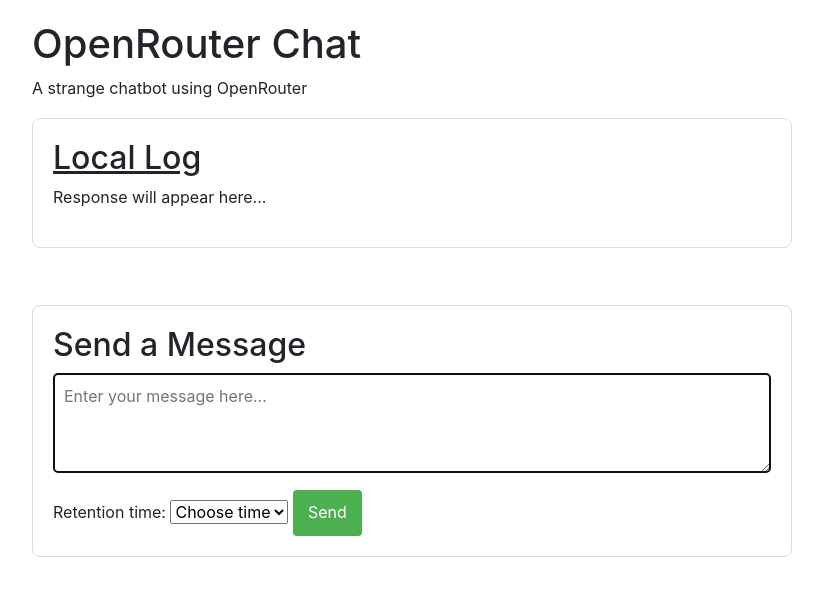
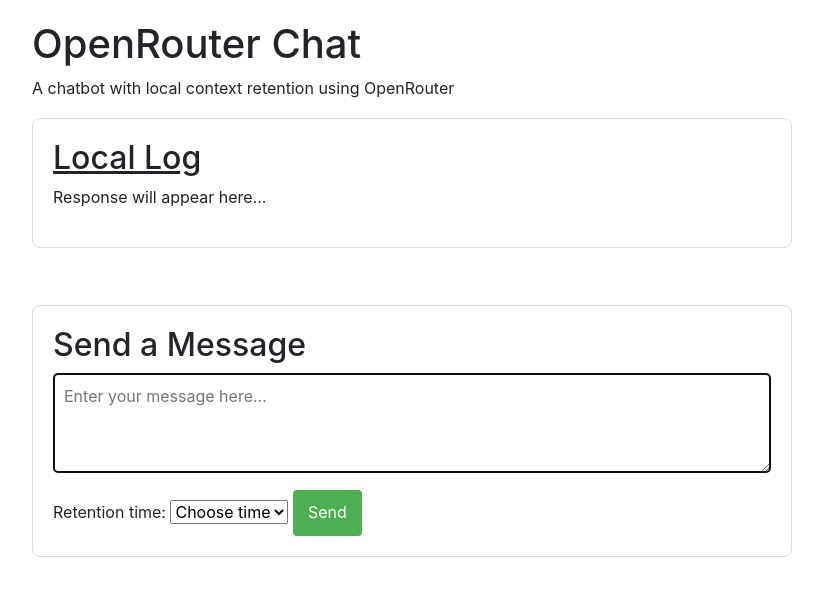
Before and after one commit to dfmknz/CS233JS_Project, a website built with webpack: page src/index.html in a window 1280 px wide. Shown: the whole page, without its empty margins (228-1051 px from the left). Built offline with nearby package versions, Linux system fonts and the light colour scheme.

Commit message:
More accurate description. I would still call this chatbot strange.

```diff
--- a/src/index.html
+++ b/src/index.html
@@ -11,7 +11,7 @@
 
 
   <h1 id="title">OpenRouter Chat</h1>
-  <p id="description">A strange chatbot using OpenRouter</p>
+  <p id="description">A chatbot with local context retention using OpenRouter</p>
 
   <div class="container">
     <h2 id="log-title">Local Log</h2>
```
